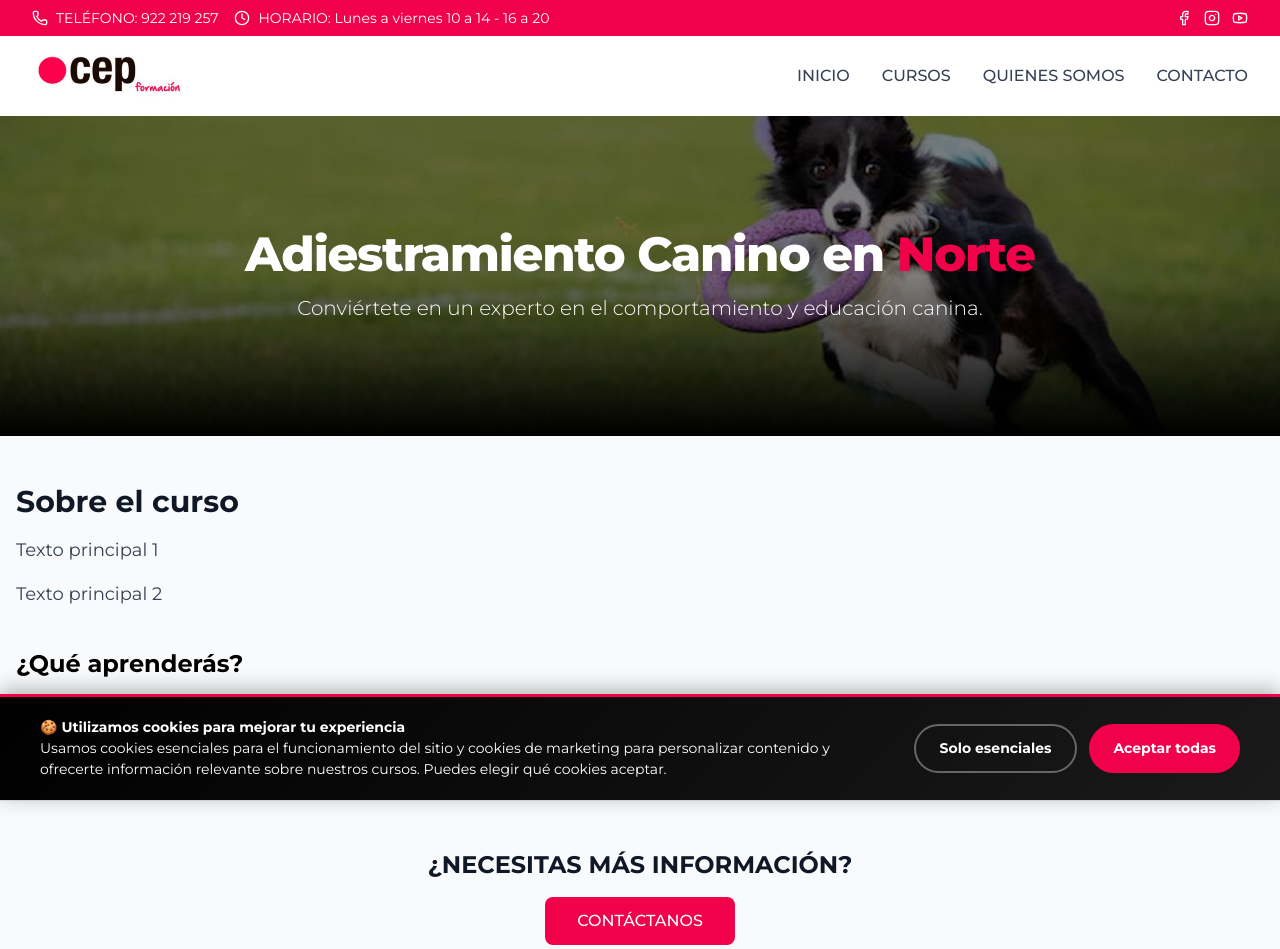
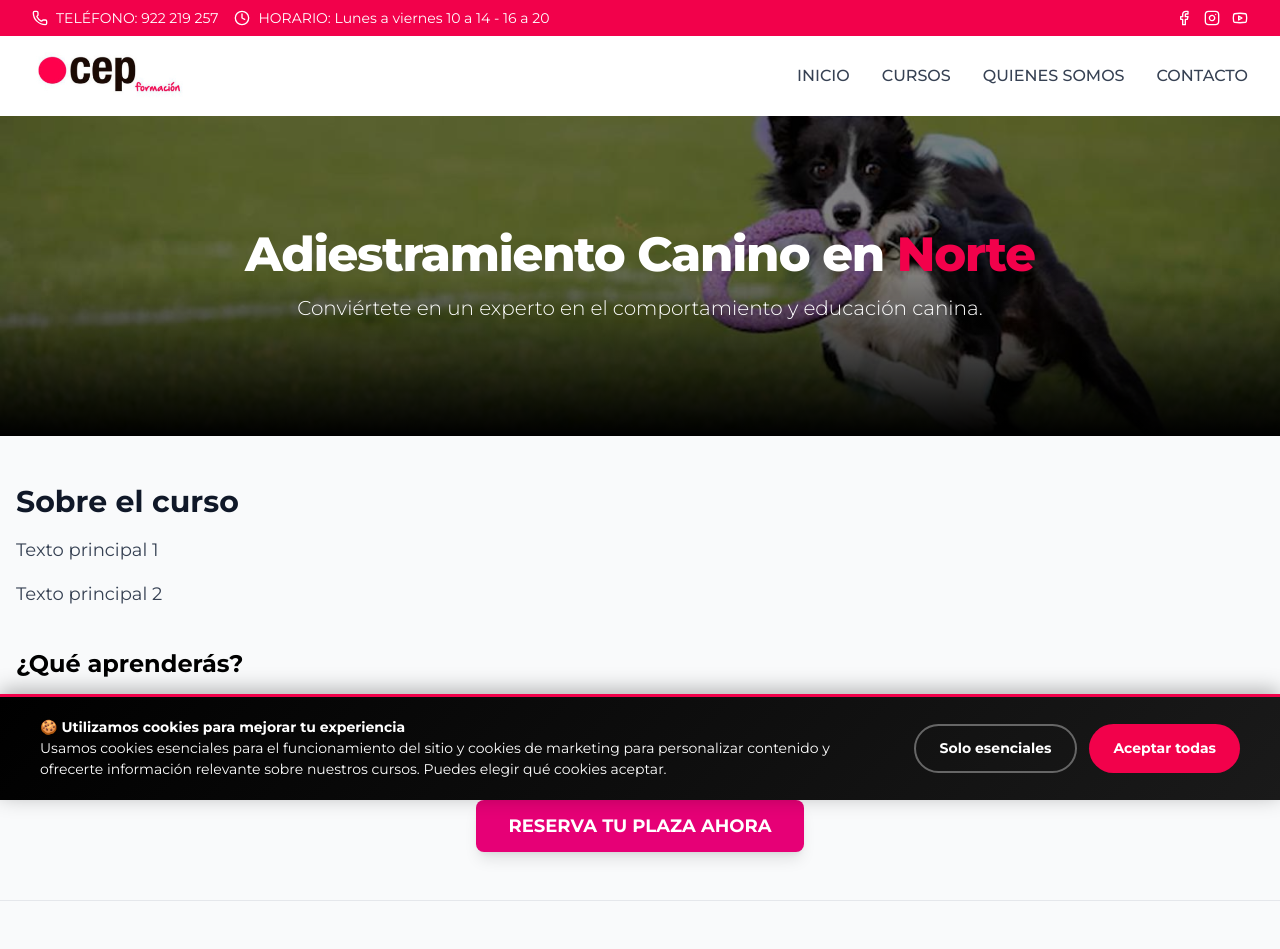
Before and after one commit to SOLARIA-AGENCY/SOLARIA-CEPCOMUNICACION-DEV, a React (Vite) app: page /new/cursos/adiestramiento-canino-norte in a window 1280 px wide. Shown: the top 949 px of the page. Built offline with nearby package versions, Linux system fonts and the light colour scheme.

Commit message:
feat: Añadir botón CTA principal a la página de curso

```diff
--- a/src/pages/PaginaCursoDinamica.tsx
+++ b/src/pages/PaginaCursoDinamica.tsx
@@ -69,6 +69,13 @@
                 </li>
             ))}
             </ul>
+
+            <div className="mt-12 text-center">
+              <button className="bg-pink-600 text-white font-bold py-3 px-8 rounded-lg text-lg hover:bg-pink-700 transition-transform transform hover:scale-105 shadow-lg">
+                RESERVA TU PLAZA AHORA
+              </button>
+            </div>
+
         </div>
       </main>
       <CepFooter />
```
